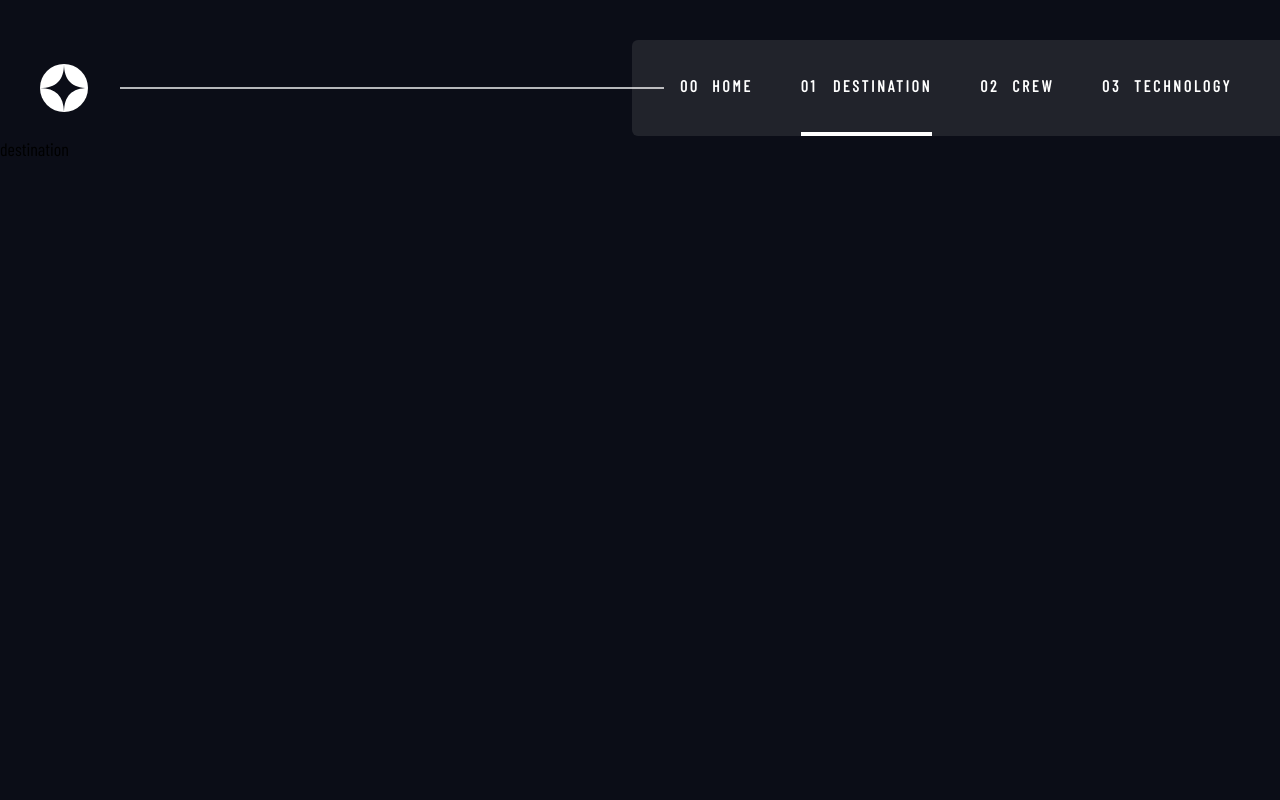
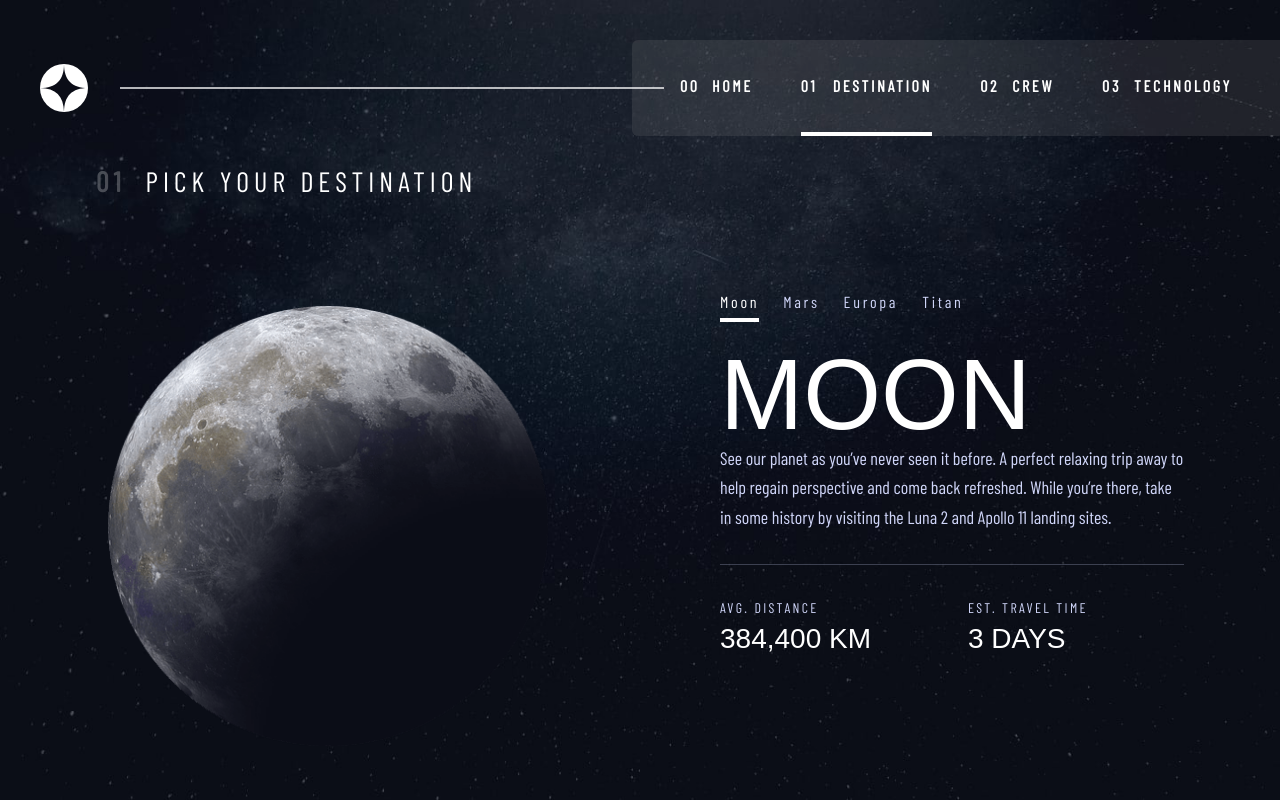
Before and after one commit to ElyesBenKhoud/space-tourism-app, a Next.js app: page /destination in a window 1280 px wide. Built offline with nearby package versions, Linux system fonts and the light colour scheme; a web font is replaced by a local one.

Commit message:
destination page layout implemented

```diff
--- a/src/app/destination/page.tsx
+++ b/src/app/destination/page.tsx
@@ -1,7 +1,92 @@
-import React from "react";
+/* eslint-disable react-hooks/rules-of-hooks */
+"use client";
+
+import Image from "next/image";
+import { useMemo, useState } from "react";
+
+import { planets } from "./planets";
+import Background from "@/components/Background";
+
+import mobile from "@/assets/destination/background-destination-mobile.jpg";
+import tablet from "@/assets/destination/background-destination-tablet.jpg";
+import desktop from "@/assets/destination/background-destination-desktop.jpg";
 
 function page() {
-  return <div>destination</div>;
+  const [actual, setActual] = useState(0);
+
+  const planet = useMemo(() => planets[actual], [actual]);
+
+  return (
+    <div>
+      <Background
+        mobile={mobile.src}
+        tablet={tablet.src}
+        desktop={desktop.src}
+      />
+
+      <main className=" relative z-10 p-6 md:px-24 md:pb-0 ">
+        <div className="w-fit nav-text uppercase text-white md:tracking-[3px] md:text-[20px]  lg:text-[28px] lg:tracking-[5px]">
+          <span className="inline-block font-bold opacity-25 mr-5">01</span>
+          <span className="inline-block">Pick your destination</span>
+        </div>
+
+        <div className="w-fit mx-auto mb-8 md:mx-0 md:-ml-10"></div>
+        <div className="grid gap-40 lg:grid-cols-2 lg:pt-12">
+          <div key={planet.name} className="flex justify-center my-6">
+            <Image
+              className="w-60 md:w-80 lg:w-[440px] aspect-square"
+              src={planet.image}
+              alt="Europa"
+            />
+          </div>
+          <div>
+            <div className="flex items-center justify-center text-secondary space-x-6 nav-text md:text-[16px] lg:justify-start">
+              {planets.map(({ name }, index) => (
+                <div
+                  key={name}
+                  onClick={() => setActual(index)}
+                  className={`relative py-2 border-b-2 border-transparent cursor-pointer transition [&:not(.active)]:hover:border-current [&.active]:text-white  ${
+                    !index && "active"
+                  }`}
+                >
+                  {name}
+                  {planet.name === name && (
+                    <span className="absolute bottom-0 left-0 w-full h-1 bg-white" />
+                  )}
+                </div>
+              ))}
+            </div>
+            <div className="text-secondary text-center lg:text-left">
+              <h3 className="mt-5 uppercase text-white lg:text-[100px]">
+                {planets[actual].name}
+              </h3>
+              <p className="leading-relaxed lg:text-[18px]">
+                {" "}
+                {planets[actual].description}{" "}
+              </p>
+              <hr className="my-8 border-secondary/25" />
+              <div className="grid md:grid-cols-2 gap-8">
+                <div className="w-fit mx-auto uppercase lg:mx-0">
+                  <span className="block sub-2">avg. distance</span>
+                  <span className="block sub-1 text-white">
+                    {" "}
+                    {planets[actual].distance}{" "}
+                  </span>
+                </div>
+                <div className="w-fit mx-auto uppercase lg:mx-0">
+                  <span className="block sub-2">est. travel time</span>
+                  <span className="block sub-1 text-white">
+                    {" "}
+                    {planets[actual].time}{" "}
+                  </span>
+                </div>
+              </div>
+            </div>
+          </div>
+        </div>
+      </main>
+    </div>
+  );
 }
 
 export default page;
```
Also changed, not shown: package.json (+7 -5 lines), 1 other file (tests, documents, lock files or other folders).
